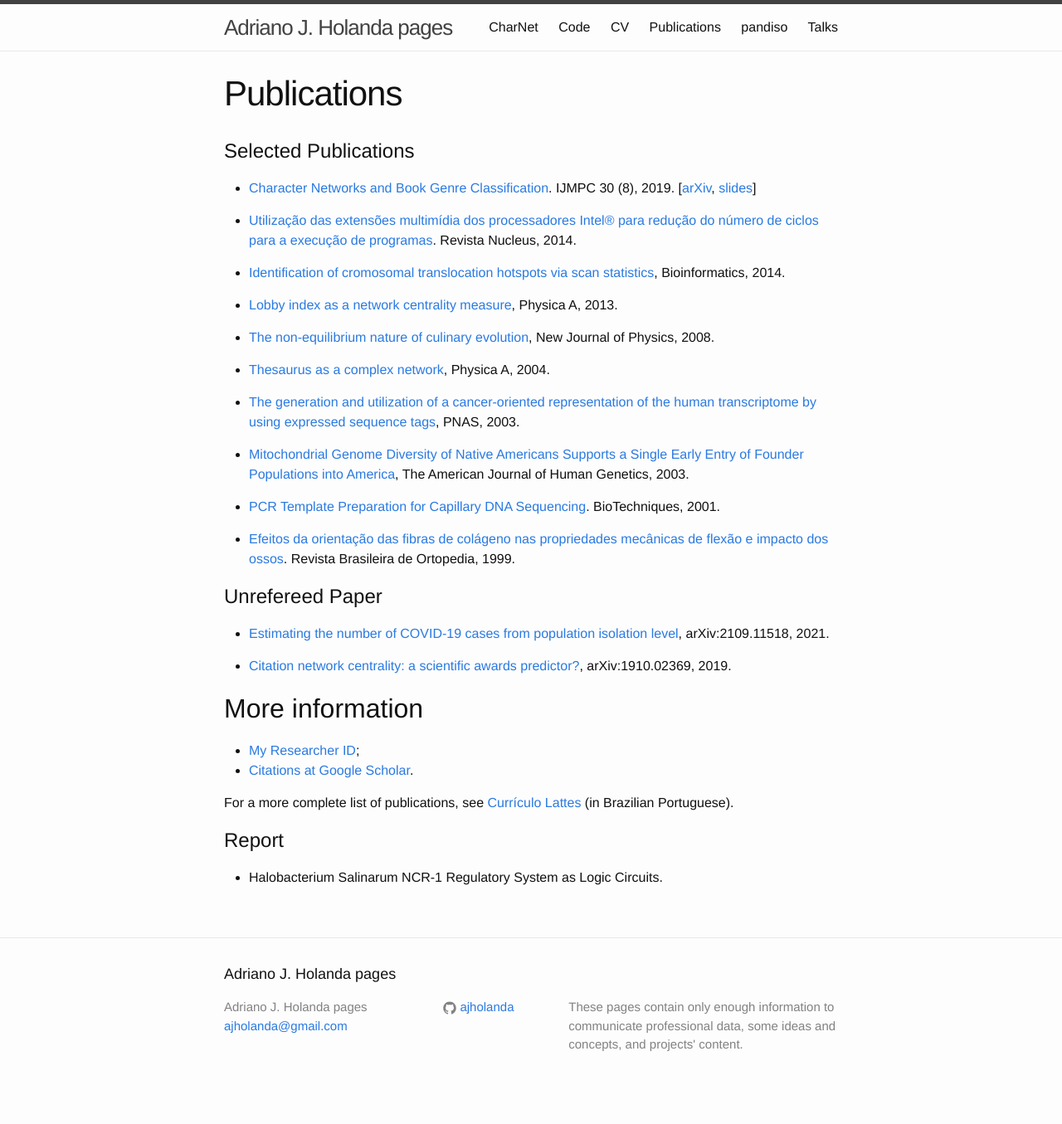
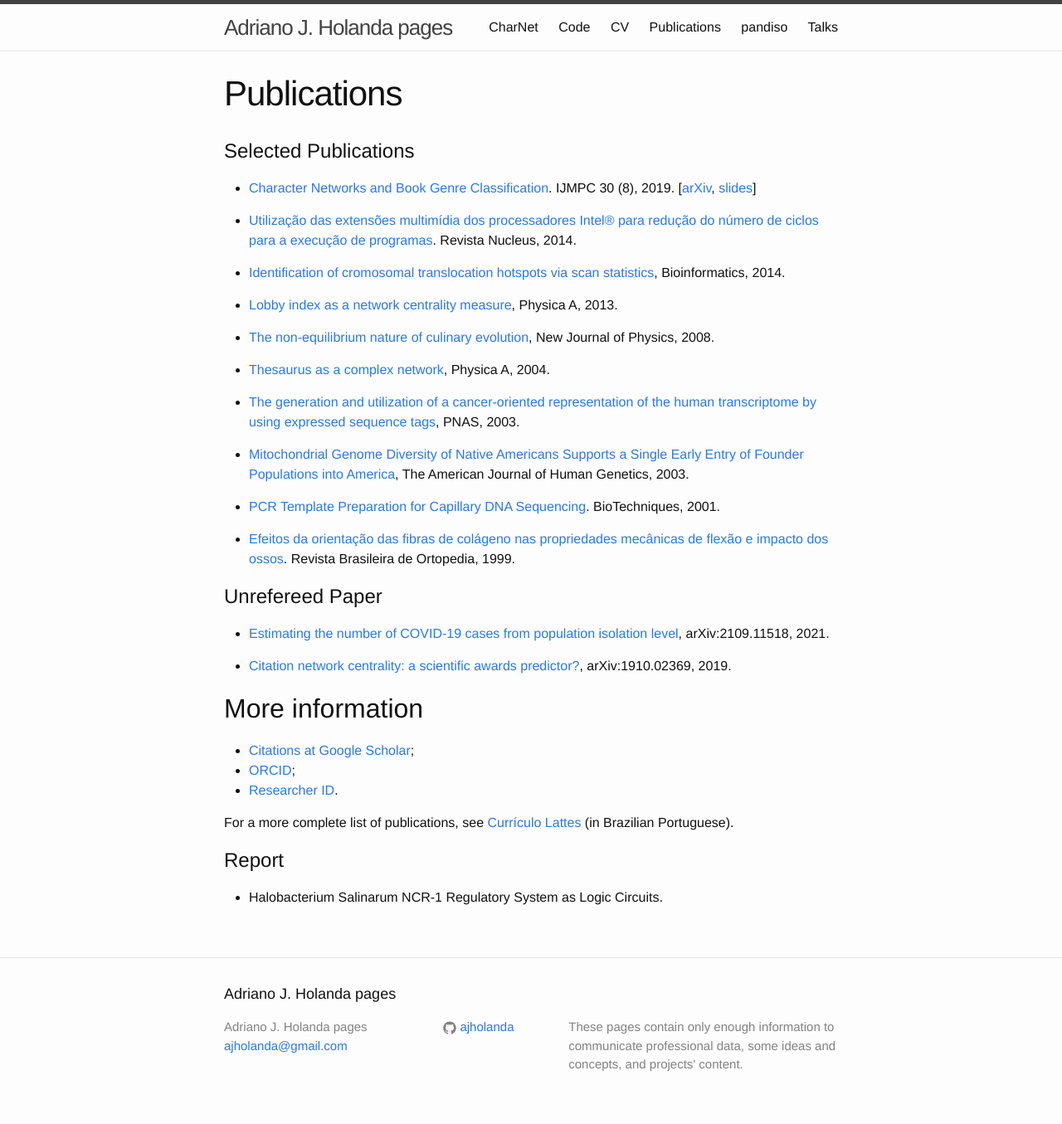
Before and after one commit to ajholanda/ajholanda.github.io, a Jekyll site: the page built from manuscripts.md, in a window 1280 px wide. Shown: the whole page at 83% size. Built offline with Jekyll 4.4.1, drawn with Linux system fonts in a browser that asks for light colours; before the commit the page ends 1331 px from its top, so only the background shows below that.

Commit message:
ORCID into more info

```diff
--- a/manuscripts.md
+++ b/manuscripts.md
@@ -49,8 +49,10 @@ arXiv:2109.11518, 2021.
 
 ## More information
 
-- [My Researcher ID](https://publons.com/researcher/1343572/adriano-de-jesus-holanda/);
-- [Citations at Google Scholar](https://scholar.google.com.br/citations?hl=pt-BR&user=rK3zYoMAAAAJ).
+- [Citations at Google Scholar](https://scholar.google.com.br/citations?hl=pt-BR&user=rK3zYoMAAAAJ);
+- [ORCID](https://orcid.org/0000-0002-5409-6568);
+- [Researcher ID](https://publons.com/researcher/1343572/adriano-de-jesus-holanda/).
+
 
 For a more complete list of publications, see [Currículo Lattes](http://buscatextual.cnpq.br/buscatextual/visualizacv.do?metodo=apresentar&id=K4708972J0) (in Brazilian Portuguese).
 
```
